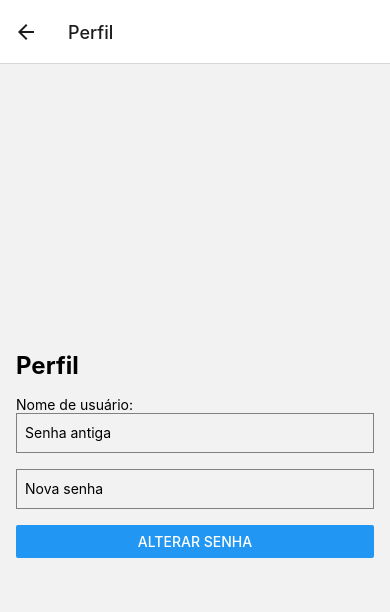
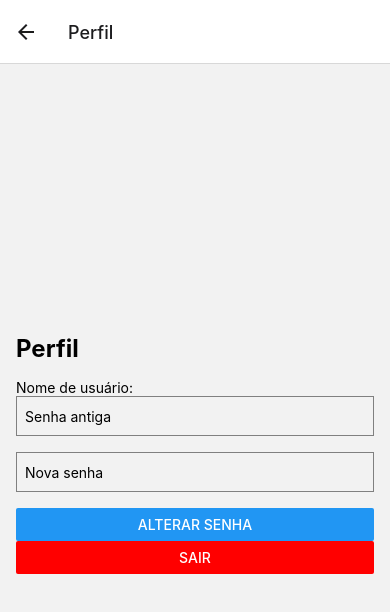
Before and after one commit to eugiomarques/NavegacaoTelas-ReactNative, a React Native app in the folder AppNavigation/: screen /Perfil in a window 390 px wide. Shown: the top 612 px of the page. Built offline with nearby package versions, Linux system fonts and the light colour scheme.

Commit message:
Botão de Sair na Página Perfil

```diff
--- a/AppNavigation/src/pages/Perfil/index.js
+++ b/AppNavigation/src/pages/Perfil/index.js
@@ -2,7 +2,7 @@ import React, { useState, useEffect } from "react";
 import { View, Text, TextInput, Button, StyleSheet } from 'react-native';
 import AsyncStorage from '@react-native-async-storage/async-storage';
 
-export default function Perfil() {
+export default function Perfil({ navigation }) {
     const [username, setUsername] = useState('');
     const [oldPassword, setOldPassword] = useState('');
     const [newPassword, setNewPassword] = useState('');
@@ -42,6 +42,12 @@ export default function Perfil() {
         }
     };
 
+    const handleLogout = async () => {
+        await AsyncStorage.removeItem('isLoggedIn');
+        await AsyncStorage.removeItem('currentUser');
+        navigation.navigate('Login');
+    };
+
     return (
         <View style={styles.container}>
             <Text style={styles.title}>Perfil</Text>
@@ -61,6 +67,7 @@ export default function Perfil() {
                 secureTextEntry
             />
             <Button title="Alterar senha" onPress={handleChangePassword} />
+            <Button title="Sair" onPress={handleLogout} color="red" />
         </View>
     );
 }
```
